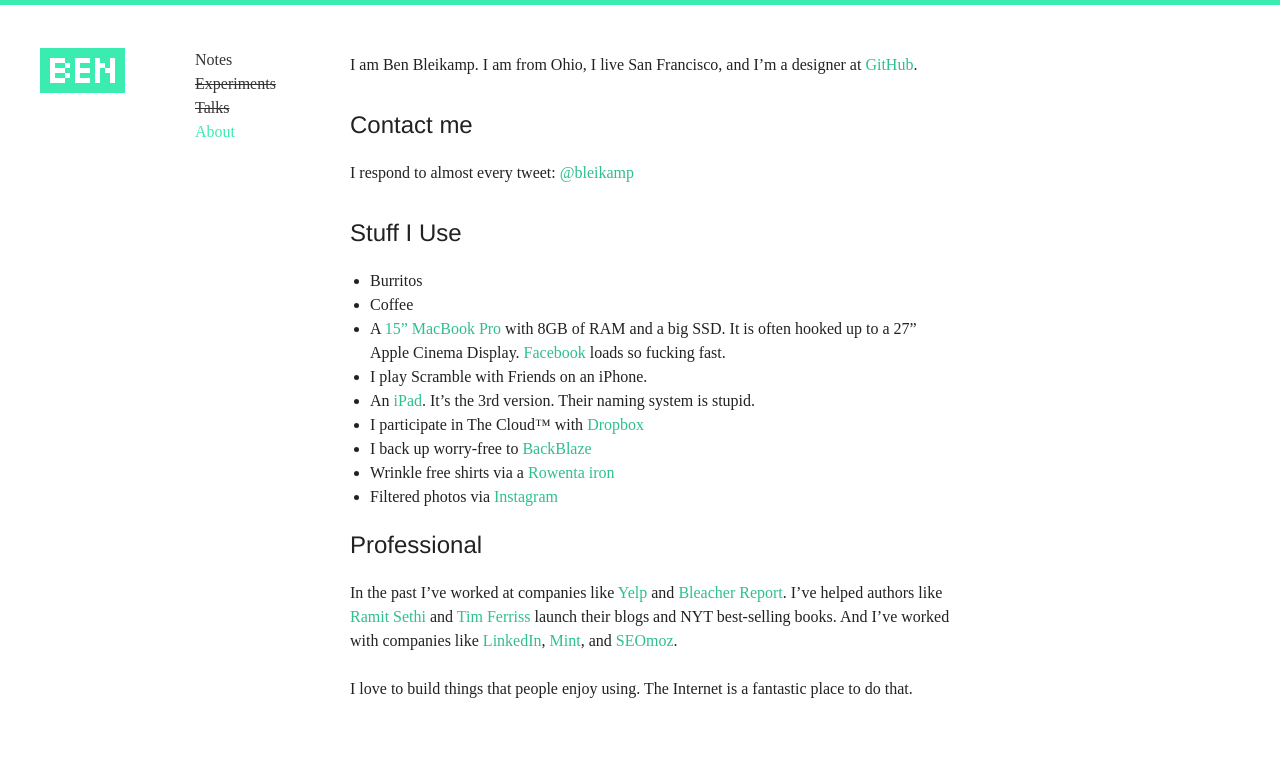
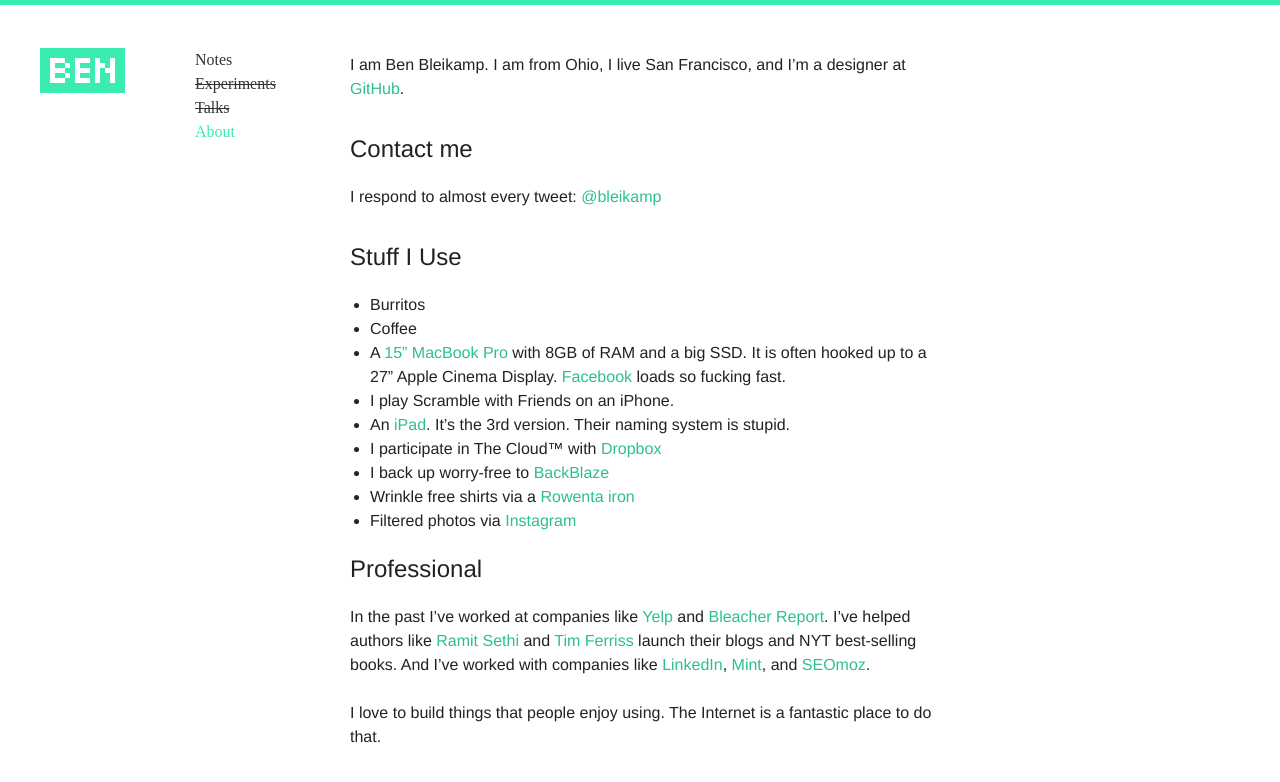
Before and after one commit to mazandaran/bleikamp.github.com, a Jekyll site: the page built from index.md, in a window 1280 px wide. Shown: the top 782 px of the page. Built offline with Jekyll 4.4.1, drawn with Linux system fonts in a browser that asks for light colours; Markdown is read by kramdown in place of the engine named in the settings; comment, search, counter and statistics services are not loaded.

Commit message:
Fixed width bai

```diff
--- a/styles/style.css
+++ b/styles/style.css
@@ -252,7 +252,6 @@ p {
   margin: 0 0 24px 0;
   font-size: 16px;
   line-height: 1.5; /* 24 / 16 = 1.5 */
-  font-family: "inconsolata-1", "inconsolata-2";
   font-weight: 300;
   -webkit-font-smoothing: antialiased;
 }
@@ -261,7 +260,6 @@ blockquote {
   margin: 0 0 24px 0;;
   padding: 0 0 0 24px;
   border-left: 3px solid #e1ebf5;
-  font-family: "inconsolata-1", "inconsolata-2";
   font-size: 16px;
   line-height: 1.5;
   -webkit-font-smoothing: antialiased;
@@ -292,7 +290,6 @@ ul {
 }
 
 li {
-  font-family: 'inconsolata-1', 'inconsolata-2';
   font-size: 16px;
   line-height: 1.5;
 }
```
Also changed, not shown: 1 other file.
